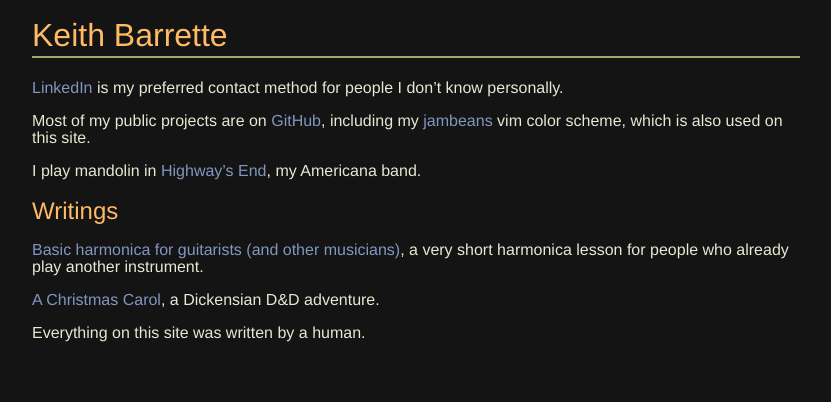
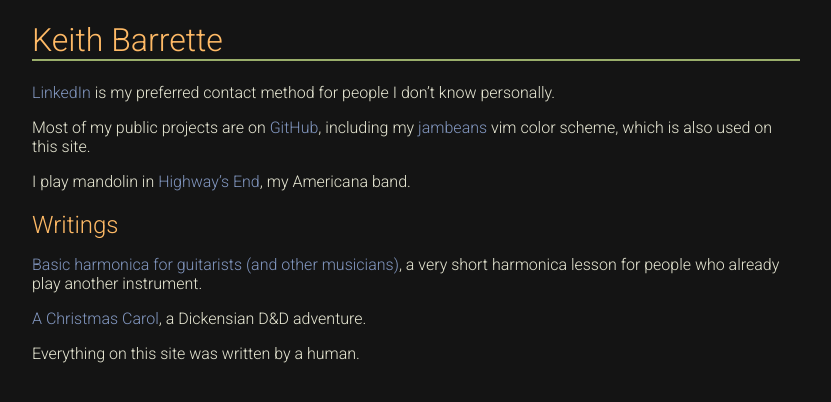
Before and after one commit to kbarrette/keithbarrette, a Jekyll site: the page built from index.md, in a window 1280 px wide. Shown: the top 402 px of the page, without its empty margins (224-1055 px from the left). Built offline with Jekyll 4.4.1, drawn with Linux system fonts in a browser that asks for light colours; our own code applies the rules of GitHub Pages for plain Markdown files.

Commit message:
Swap back to Roboto
I like the philosophy behind Areal but Roboto is easier to read to my
eyes

```diff
--- a/css/style.scss
+++ b/css/style.scss
@@ -9,10 +9,9 @@ $blue: hsl(219, 33%, 63%);
 $light_green: hsl(78, 29%,55%);
 $yellow_orange: hsl(33, 100%, 70%);
 
-/* Use the Areal font https://www.theamdash.com/ */
 @font-face {
-  font-family: 'Areal';
-  src: url('/fonts/Areal.otf') format('opentype');
+  font-family: 'Roboto';
+  src: url('/fonts/Roboto.ttf') format('truetype');
 }
 
 a {
@@ -35,7 +34,7 @@ blockquote {
 body {
   background-color: $background_grey;
   color: $off_white;
-  font-family: Areal, serif;
+  font-family: Roboto, sans-serif;
   font-size: 1rem;
   font-weight: 300;
 }
```
Also changed, not shown: fonts/Areal.otf (deleted), fonts/Roboto.ttf (added).
